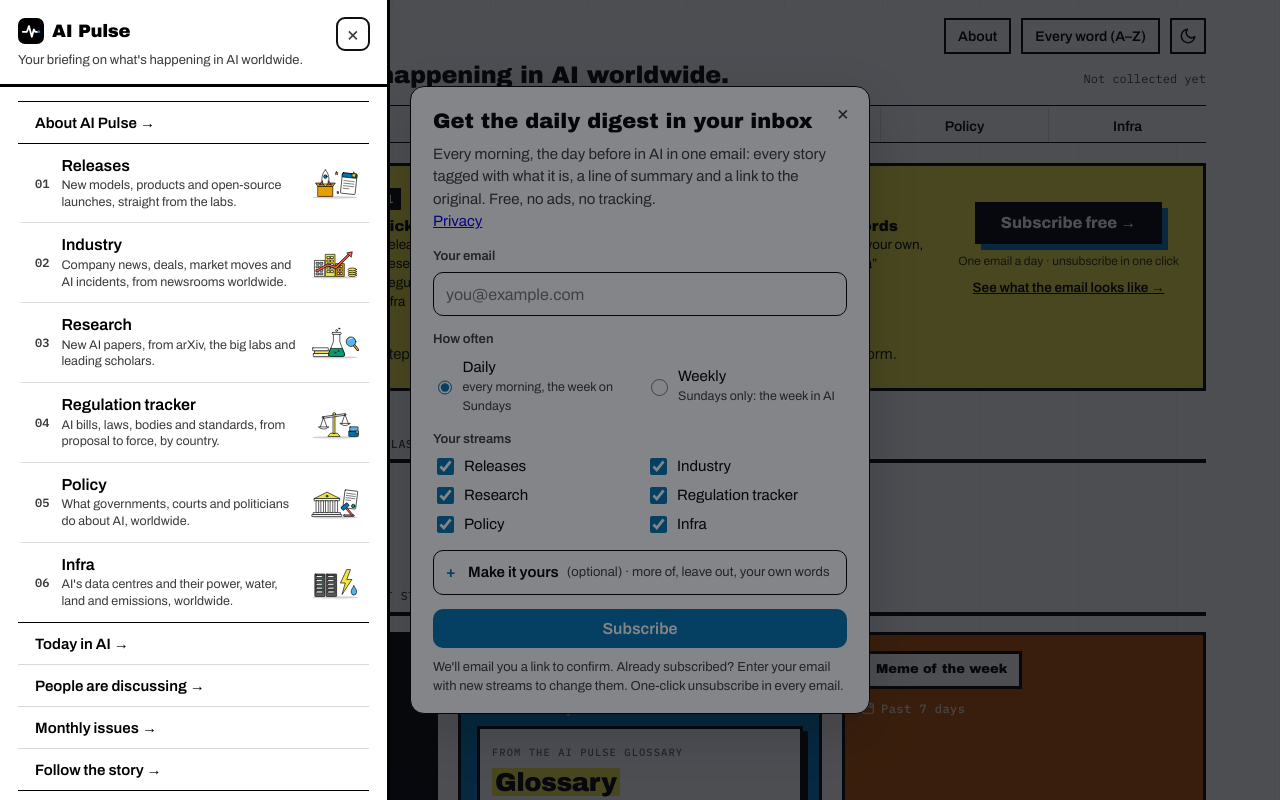
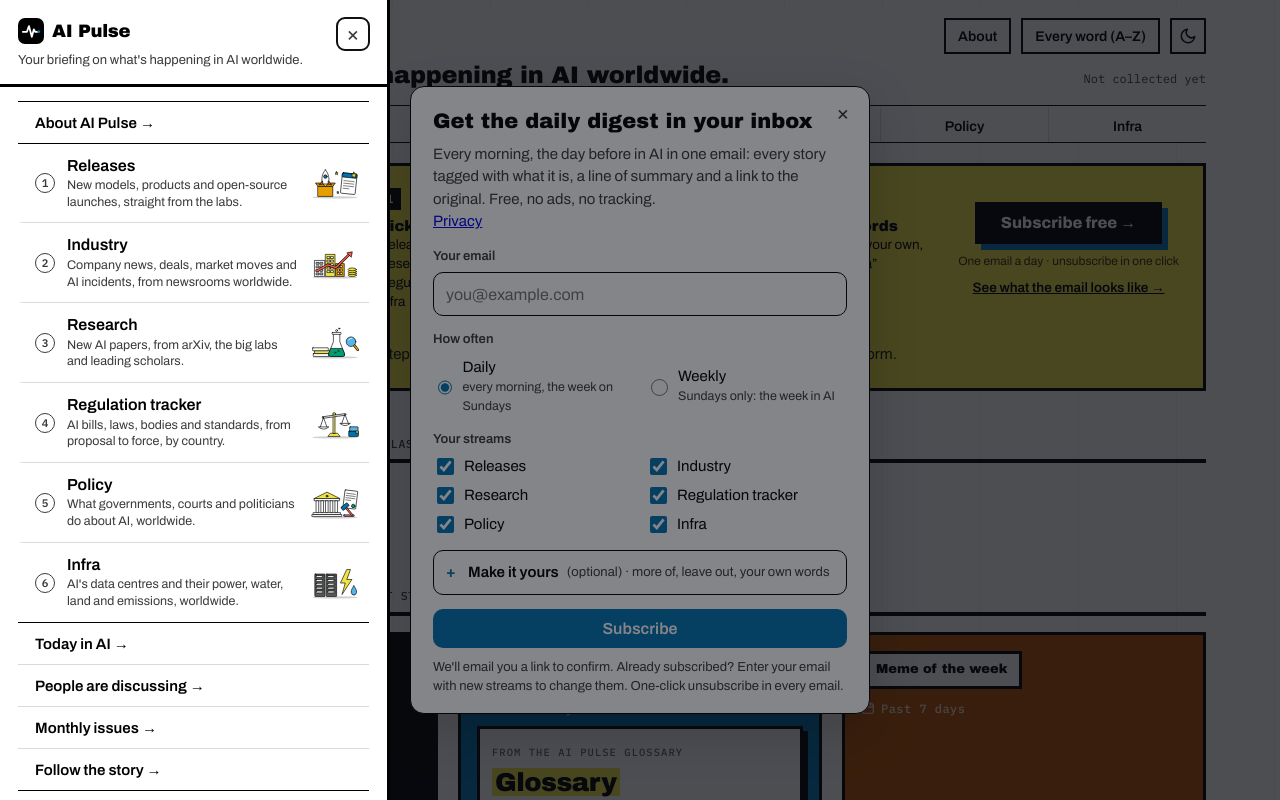
Before and after one commit to shru14/ai-pulse, a Python web app: template templates/index.html in a window 1280 px wide, after a click on "MENU". Run offline with Jinja, Linux system fonts and the light colour scheme; the template is opened without the code that fills it, so the values that code supplies are empty.

Commit message:
Numbering: circled 1, 2, 3 instead of 01, 02, 03 (stream tabs, monthly contents and sections, insights findings)
Co-Authored-By: Claude Opus 5.5 <noreply@anthropic.com>

```diff
--- a/aipulse/insights.py
+++ b/aipulse/insights.py
@@ -701,9 +701,9 @@ def body(month: str, x: dict) -> str:
         lead = score[k][1] if k in top and score[k][1] < len(parts) else 0
         rest = " ".join(parts[:lead] + parts[lead + 1:])
         heads.append([parts[lead]] + ([rest] if rest else []))
-    # ...on a departures board: split-flap numbers, each exhibit's colour as its "airline", the exhibit as its gate
+    # ...on a departures board: circled numbers, each exhibit's colour as its "airline", the exhibit as its gate
     def flap(n):
-        return "".join(f'<b class="fl">{d}</b>' for d in f"{n:02d}")
+        return f'<b class="fl">{n}</b>'
     found = "".join(f'<tr style="--hue:var(--f-{HUE[k]});--i:{i}"><td class="no">{flap(i)}</td>'
                     f'<td class="fd"><i class="air"></i>{escape(hd[0])}</td><td class="st">{"Stands out" if k in top else ""}</td>'
                     f'<td class="gt"><a href="/{path(month)}#{k}" aria-label="Exhibit {i}"><span>EX</span>{flap(i)}</a></td></tr>'
--- a/templates/index.html
+++ b/templates/index.html
@@ -923,7 +923,7 @@ header.top .menu-btn:hover{background:color-mix(in srgb,var(--ink) 8%,var(--bg))
 .side-menu nav a.sm-tab{display:grid;grid-template-columns:auto 1fr auto;align-items:center;gap:2px 12px;padding:12px 10px 12px 12px;
   border-left:5px solid transparent;background:none;color:var(--ink);text-decoration:none}
 .side-menu nav a.sm-tab + a.sm-tab{border-top:1px solid color-mix(in srgb,var(--ink) 15%,transparent)}
-.sm-tab i{grid-row:1/3;font:600 12px var(--mono);font-style:normal;color:var(--muted)}
+.sm-tab i{grid-row:1/3;display:inline-grid;place-items:center;width:20px;height:20px;border:1.5px solid currentColor;border-radius:50%;font:600 11px var(--mono);font-style:normal;color:var(--muted)}
 .sm-tab b{font:600 16px/1.2 var(--body)}
 .sm-tab span{grid-column:2;font:400 12.5px/1.35 var(--body);color:var(--muted)}
 .sm-tab img{grid-row:1/3;grid-column:3;width:48px;height:48px;object-fit:contain}
@@ -1120,12 +1120,12 @@ header.top .menu-btn:hover{background:color-mix(in srgb,var(--ink) 8%,var(--bg))
     <div class="sm-head"><div><span class="sm-brand"><span class="mark" aria-hidden="true"><svg viewBox="0 0 22 22"><polyline points="1,12 6,12 8.5,5 12,18 14.5,9 16,12 19,12"/><circle cx="20.5" cy="12" r="1.8"/></svg></span>AI Pulse</span><span class="sm-tag">Your briefing on what's happening in AI worldwide.</span></div><form method="dialog"><button class="sub-close" aria-label="Close">×</button></form></div>
     <nav>
       <a href="/about/" data-go="about" class="sm-link">About AI Pulse</a>
-      <a href="/releases/" data-go="tool" class="sm-tab k-tool"><i>01</i><b>Releases</b><span></span><img src="photos/cartoons/streams/tool.svg" alt=""></a>
-      <a href="/industry/" data-go="news" class="sm-tab k-news"><i>02</i><b>Industry</b><span></span><img src="photos/cartoons/streams/news.svg" alt=""></a>
-      <a href="/research/" data-go="research" class="sm-tab k-research"><i>03</i><b>Research</b><span></span><img src="photos/cartoons/streams/research.svg" alt=""></a>
-      <a href="/regulation/" data-go="regulation" class="sm-tab k-regulation"><i>04</i><b>Regulation tracker</b><span></span><img src="photos/cartoons/streams/regulation.svg" alt=""></a>
-      <a href="/policy/" data-go="policy" class="sm-tab k-policy"><i>05</i><b>Policy</b><span></span><img src="photos/cartoons/streams/policy.svg" alt=""></a>
-      <a href="/infra/" data-go="infra" class="sm-tab k-infra"><i>06</i><b>Infra</b><span></span><img src="photos/cartoons/streams/infra.svg" alt=""></a>
+      <a href="/releases/" data-go="tool" class="sm-tab k-tool"><i>1</i><b>Releases</b><span></span><img src="photos/cartoons/streams/tool.svg" alt=""></a>
+      <a href="/industry/" data-go="news" class="sm-tab k-news"><i>2</i><b>Industry</b><span></span><img src="photos/cartoons/streams/news.svg" alt=""></a>
+      <a href="/research/" data-go="research" class="sm-tab k-research"><i>3</i><b>Research</b><span></span><img src="photos/cartoons/streams/research.svg" alt=""></a>
+      <a href="/regulation/" data-go="regulation" class="sm-tab k-regulation"><i>4</i><b>Regulation tracker</b><span></span><img src="photos/cartoons/streams/regulation.svg" alt=""></a>
+      <a href="/policy/" data-go="policy" class="sm-tab k-policy"><i>5</i><b>Policy</b><span></span><img src="photos/cartoons/streams/policy.svg" alt=""></a>
+      <a href="/infra/" data-go="infra" class="sm-tab k-infra"><i>6</i><b>Infra</b><span></span><img src="photos/cartoons/streams/infra.svg" alt=""></a>
       <a href="/today/" data-go="today" class="sm-link sm-more">Today in AI</a>
       <a href="/discussing/" data-go="discussing" class="sm-link">People are discussing</a>
       <a href="/monthly/" class="sm-link">Monthly issues</a>
```
Also changed, not shown: aipulse/pages.py (+5 -6 lines).
